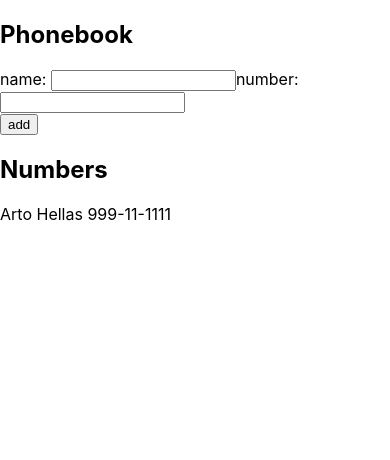
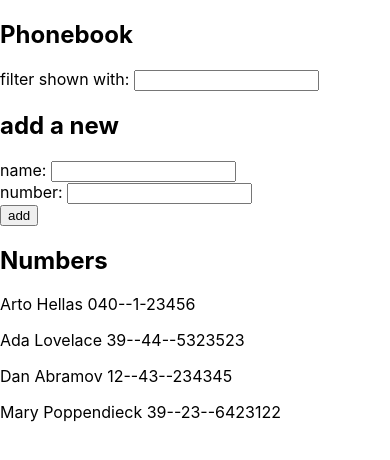
Before and after one commit to ablancoa/course-fullStack, a React (Create React App) app in the folder part2/telephone-guide/: page / in a window 390 px wide. Shown: the top 460 px of the page. Built offline with nearby package versions, Linux system fonts and the light colour scheme.

Commit message:
[ADD] 2.9 telephone-guide step4

```diff
--- a/part2/telephone-guide/src/App.js
+++ b/part2/telephone-guide/src/App.js
@@ -1,19 +1,22 @@
 import {useState} from 'react'
 
 const App = () => {
-  const [ persons, setPersons ] = useState([
-    { name: 'Arto Hellas', number: 999111111 }
+  const [persons, setPersons] = useState([
+    { name: 'Arto Hellas', number: '040-123456' },
+    { name: 'Ada Lovelace', number: '39-44-5323523' },
+    { name: 'Dan Abramov', number: '12-43-234345' },
+    { name: 'Mary Poppendieck', number: '39-23-6423122' }
   ])
   const [ newName, setNewName ] = useState('')
   const [ newNumber, setNewNumber ] = useState('')
+  const [nameToShow, setNameToShow] = useState([])
 
   const handleAddContact = (event) => {
     event.preventDefault();
     const isAdded = persons.some((person) => person.name === newName);
     isAdded ?
     alert(`${newName} is already in the phonebook`) :
-    setPersons(persons.concat({name: newName, number: newNumber}))
-
+    setPersons(persons.concat({name: newName, number: newNumber}));
   }
 
   const handleNameChange = (event) => {
@@ -24,13 +27,26 @@
     setNewNumber(event.target.value)
   }
 
+  const handleFilter = (event) => {
+    const filteredName = [...persons].filter(person =>(person.name).toLowerCase().includes((event.target.value).toLowerCase()))
+    setNameToShow(filteredName);
+  }
+
+  const listToShow = nameToShow.length !== 0 ? nameToShow : persons
+
   return (
     <div>
       <h2>Phonebook</h2>
+      <div>
+        filter shown with: <input type='text' onChange={handleFilter} />
+      </div>
+      <h2>add a new</h2>
       <form onSubmit={handleAddContact}>
         <div>
           name: <input type='text' onChange={handleNameChange}/>
-          number: <input type='number' onChange={handleNumberChange} max={9}/>
+        </div>
+        <div>
+          number: <input type='number' onChange={handleNumberChange}/>
         </div>
         <div>
           <button type="submit">add</button>
@@ -38,7 +54,7 @@
       </form>
       <h2>Numbers</h2>
       <div>
-        {persons.map((person) => (
+        {listToShow.map((person) => (
           <p key={person.name}>{person.name} {`${(person.number).toString().substring(0,3)}-${(person.number).toString().substring(3,5)}-${(person.number).toString().substring(5)}`}</p>
         ))}
       </div>
```
